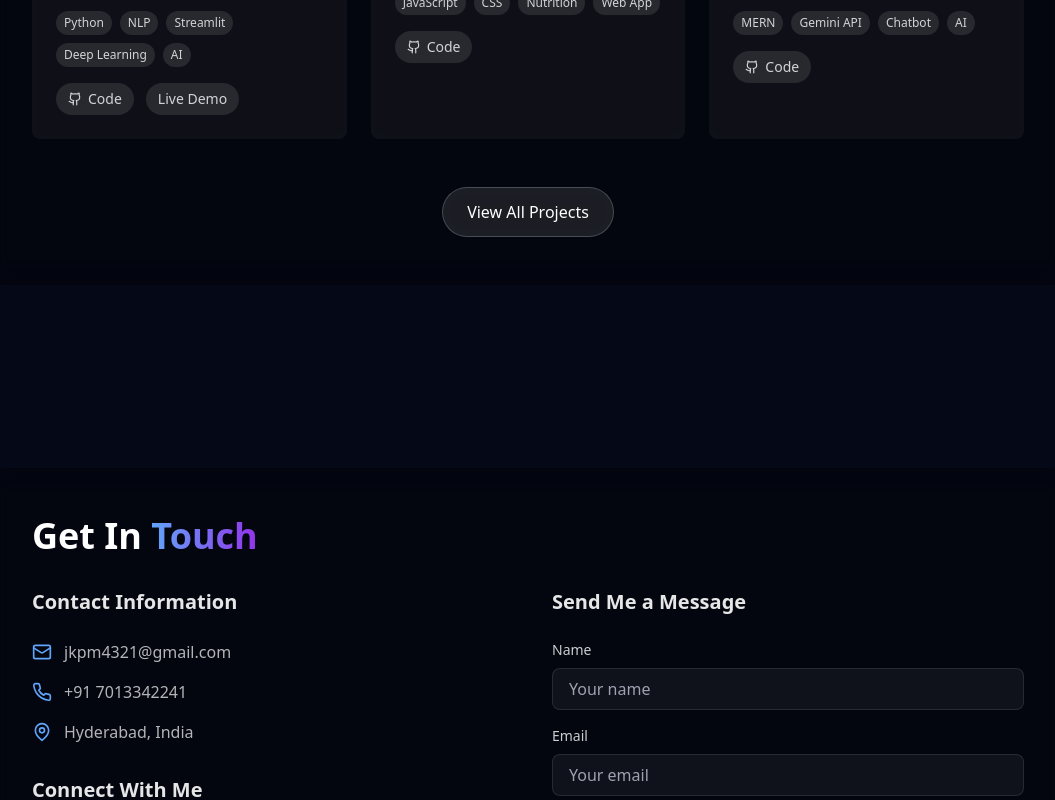
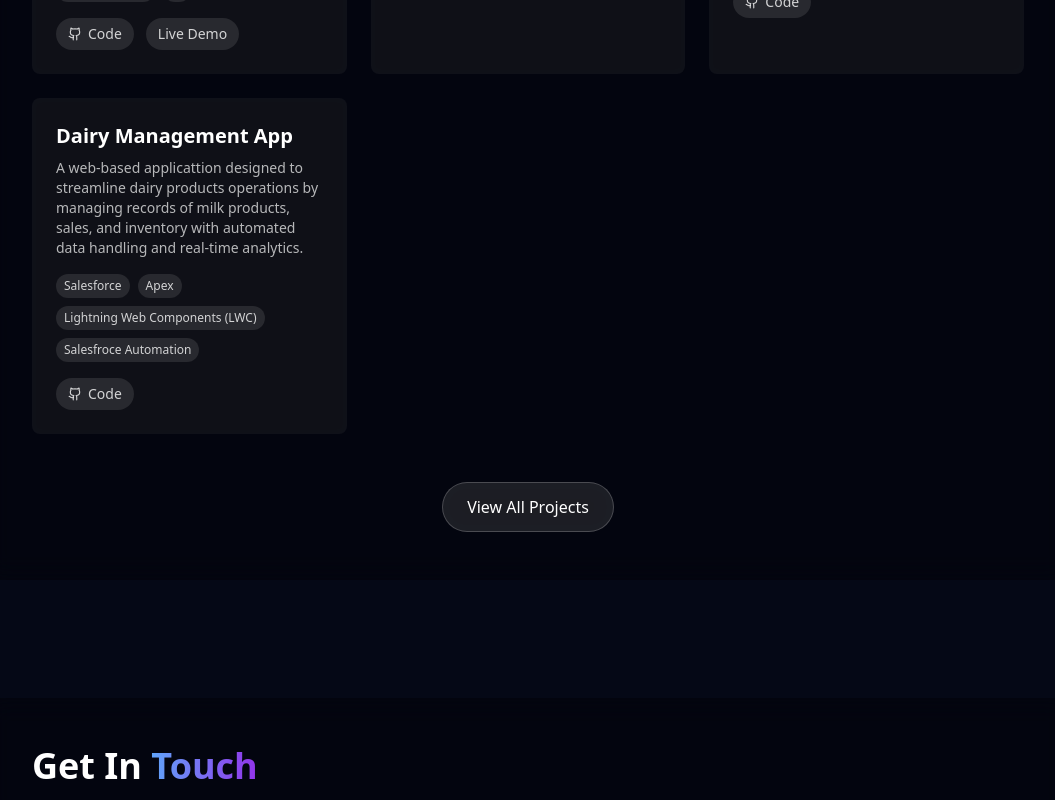
Before and after one commit to jkplearner/my-portfolio, a React (Vite) app: page / in a window 1280 px wide. Shown: the part 2800-3600 px from the top of the page, without its empty margins (112-1167 px from the left). Built offline with nearby package versions, Linux system fonts and the light colour scheme.

Commit message:
Projects update

```diff
--- a/src/components/ui/Sections.tsx
+++ b/src/components/ui/Sections.tsx
@@ -1,5 +1,4 @@
 import React from 'react';
-import { motion } from 'framer-motion';
 import HomeSection from './sections/HomeSection';
 import AboutSection from './sections/AboutSection';
 import SkillsSection from './sections/SkillsSection';
@@ -20,7 +19,7 @@ const Sections: React.FC = () => {
       </section>
 
       {/* Skills Section */}
-      <section id="skills" className="min-h-screen flex items-center">
+      <section id="skills" className="min-h-screen flex items-center" style={{marginBottom:50,}}>
         <SkillsSection />
       </section>
 
@@ -30,7 +29,7 @@ const Sections: React.FC = () => {
       </section>
 
       {/* Contact Section */}
-      <section id="contact" className="min-h-screen flex items-center">
+      <section id="contact" className="min-h-screen flex items-center" style={{marginTop:50,}}>
         <ContactSection />
       </section>
     </div>
--- a/src/components/ui/sections/ProjectsSection.tsx
+++ b/src/components/ui/sections/ProjectsSection.tsx
@@ -42,15 +42,15 @@ const ProjectsSection: React.FC = () => {
         github: "https://github.com/jkplearner/Chatbot-using-gemini",
       },
     },
-    // {
-    //   title: "Space News",
-    //   description:
-    //     "A simple mobile application that utilizes NASA's API to display the latest space news. Developed in Java.",
-    //   tags: ["Java", "NASA API", "Mobile App", "Space News"],
-    //   links: {
-    //     github: "https://github.com/jkplearner/Space-News",
-    //   },
-    // },
+    {
+      title: "Dairy Management App",
+      description:
+        "A web-based applicattion designed to streamline dairy products operations by managing records of milk products, sales, and inventory with automated data handling and real-time analytics.",
+      tags: ["Salesforce", "Apex", "Lightning Web Components (LWC)", "Salesfroce Automation"],
+      links: {
+        github: "https://github.com/jkplearner/Dairy-Management",
+      },
+    },
   ];
 
   const containerVariants = {
```
